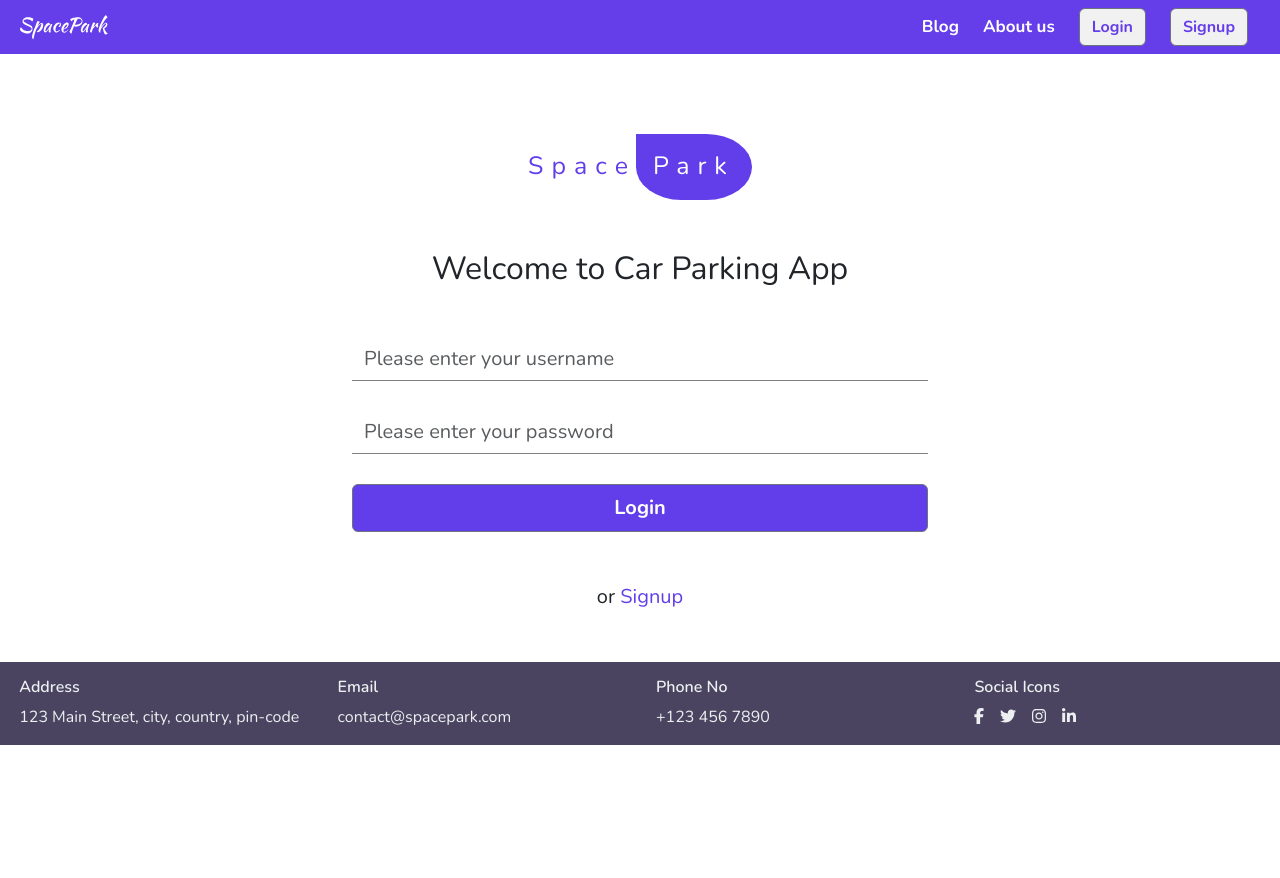
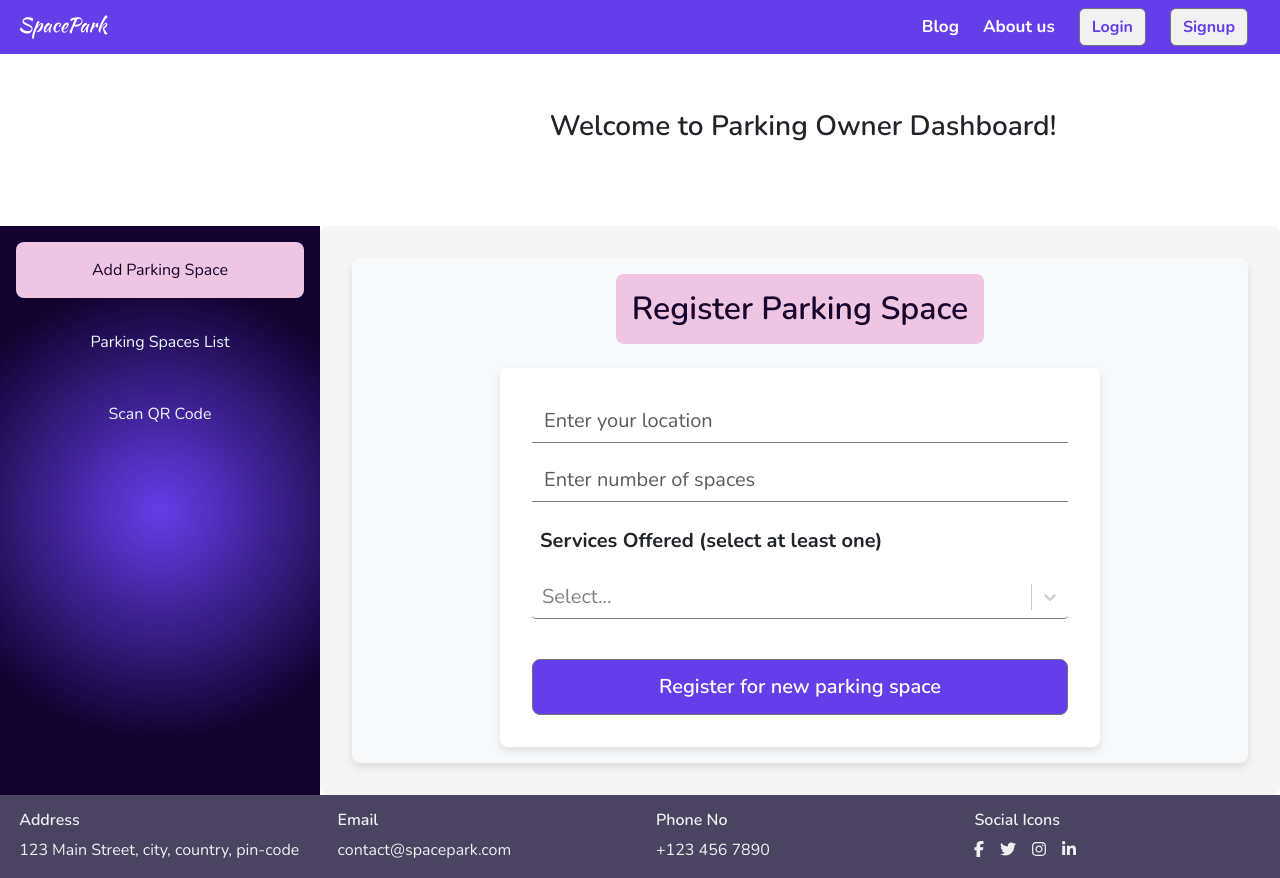
Before and after one commit to pesto-students/frontend-repo-spacepark, a React (Create React App) app: page /parkingOwner in a window 1280 px wide. Before the commit this address led to /login. Before the commit the page ends 800 px from the top, so only its background shows below. Built offline with nearby package versions, Linux system fonts and the light colour scheme.

Commit message:
park admin styling

```diff
--- a/src/App.js
+++ b/src/App.js
@@ -58,9 +58,8 @@ function App() {
             <Route path="/tickets" element={<TicketScreen />} />
             <Route
               path="/parkingOwner"
-              element={
-                <ProtectedRoute element={<ParkAdmin />} roles={["parkAdmin"]} />
-              }
+              element={<ParkAdmin />}
+              roles={["parkAdmin"]}
             />
             <Route
               path="/admindashboard"
--- a/src/components/AdminDashBoard/FormComponents/ParkingSpacesForm.js
+++ b/src/components/AdminDashBoard/FormComponents/ParkingSpacesForm.js
@@ -1,34 +1,55 @@
-import React, { useState, useEffect, useRef } from 'react';
-import { Button, Form, FormGroup, Label, Input, FormFeedback, Alert, Container, Spinner } from 'reactstrap';
-import axios from 'axios';
-import { useNavigate, useParams } from 'react-router-dom';
-import * as yup from 'yup';
-import { useAtom } from 'jotai';
-import { selectedServicesAtom, servicePricesAtom } from '../../../atom';
-import ServicePriceSelector from '../../RegisterParkingSpace/ServiceFormSelector';
-import { CreateService, ParkingSapceCreation } from "../../RegisterParkingSpace/RegisterHelper";
-import Logo from '../../Logo/Logo';
+import React, { useState, useEffect, useRef } from "react";
+import {
+  Label,
+  Button,
+  Form,
+  FormGroup,
+  Input,
+  FormFeedback,
+  Alert,
+  Container,
+  Spinner,
+} from "reactstrap";
+import axios from "axios";
+import { useNavigate, useParams } from "react-router-dom";
+import * as yup from "yup";
+import { useAtom } from "jotai";
+import { selectedServicesAtom, servicePricesAtom } from "../../../atom";
+import ServicePriceSelector from "../../RegisterParkingSpace/ServiceFormSelector";
+import {
+  CreateService,
+  ParkingSapceCreation,
+} from "../../RegisterParkingSpace/RegisterHelper";
+import Logo from "../../Logo/Logo";
 import { useUser } from "../../../context/userContext";
-import Nominatim from 'nominatim-geocoder';
+import Nominatim from "nominatim-geocoder";
+import "./ParkingSpacesForm.scss";
 
 const parkingSpaceSchema = yup.object().shape({
-  location: yup.string().required('Location is required'),
+  location: yup.string().required("Location is required"),
   numberOfSpaces: yup
     .number()
-    .required('Number of spaces available is required')
-    .positive('Number of spaces must be a positive integer')
-    .integer('Number of spaces must be a whole number'),
-  services: yup.array()
-    .of(yup.object().shape({
-      service: yup.string().required('Service is required'),
-      price: yup.number().typeError('Price must be a number').required('Price is required').positive('Price must be positive')
-    }))
-    .min(1, 'Select at least one service')
+    .required("Number of spaces available is required")
+    .positive("Number of spaces must be a positive integer")
+    .integer("Number of spaces must be a whole number"),
+  services: yup
+    .array()
+    .of(
+      yup.object().shape({
+        service: yup.string().required("Service is required"),
+        price: yup
+          .number()
+          .typeError("Price must be a number")
+          .required("Price is required")
+          .positive("Price must be positive"),
+      })
+    )
+    .min(1, "Select at least one service"),
 });
 
 const initialFormData = {
-  numberOfSpaces: '',
-  location: '',
+  numberOfSpaces: "",
+  location: "",
   services: [],
 };
 
@@ -36,9 +57,9 @@ const ParkingSpacesForm = () => {
   const [formData, setFormData] = useState(initialFormData);
   const [errors] = useState({});
   const [error, setError] = useState(null);
-  const [location, setLocation] = useState({ placeName: '', lat: 0, lng: 0 });
+  const [location, setLocation] = useState({ placeName: "", lat: 0, lng: 0 });
   const [isDisabled, setIsDisabled] = useState(false);
-  const [loading, setLoading] = useState(false); // Add loading state
+  const [loading, setLoading] = useState(false);
   const navigate = useNavigate();
   const { id } = useParams();
   const [selectedServices] = useAtom(selectedServicesAtom);
@@ -50,10 +71,12 @@ const ParkingSpacesForm = () => {
     if (id) {
       const fetchParkingSpaceData = async () => {
         try {
-          const response = await axios.get(`${process.env.REACT_APP_API_URL}api/parkingSpaces/${id}`);
+          const response = await axios.get(
+            `${process.env.REACT_APP_API_URL}api/parkingSpaces/${id}`
+          );
           setFormData(response.data);
         } catch (error) {
-          console.error('Error fetching parking space data:', error);
+          console.error("Error fetching parking space data:", error);
         }
       };
       fetchParkingSpaceData();
@@ -68,33 +91,45 @@ const ParkingSpacesForm = () => {
   const handleSubmit = async (e) => {
     e.preventDefault();
     setIsDisabled(true);
-    setLoading(true); // Set loading to true
+    setLoading(true);
     const nominatim = new Nominatim();
     const userId = user?.id;
 
-    const servicesData = selectedServices.map(service => ({
+    const servicesData = selectedServices.map((service) => ({
       service: service.value,
-      price: servicePrices[service.value] || ''
+      price: servicePrices[service.value] || "",
     }));
 
     const parkingSpaceData = {
       ...formData,
-      services: servicesData
+      services: servicesData,
     };
 
     try {
-      await parkingSpaceSchema.validate(parkingSpaceData, { abortEarly: false });
+      await parkingSpaceSchema.validate(parkingSpaceData, {
+        abortEarly: false,
+      });
 
       setError(null);
       if (formData.location) {
-        const results = await nominatim.search({ q: formData.location, addressdetails: true });
+        const results = await nominatim.search({
+          q: formData.location,
+          addressdetails: true,
+        });
         if (results && results.length > 0) {
           const { lat, lon, display_name } = results[0];
-          setLocation({ placeName: display_name, lat: parseFloat(lat), lng: parseFloat(lon) });
+          setLocation({
+            placeName: display_name,
+            lat: parseFloat(lat),
+            lng: parseFloat(lon),
+          });
         }
       }
 
-      const createService = await CreateService({ userId: userId, services: parkingSpaceData.services });
+      const createService = await CreateService({
+        userId: userId,
+        services: parkingSpaceData.services,
+      });
       if (createService) {
         const parkingSpaceCreation = await ParkingSapceCreation({
           userId: userId,
@@ -102,17 +137,15 @@ const ParkingSpacesForm = () => {
           location: formData.location,
           noOfSpaces: formData.numberOfSpaces,
           latitude: location.lat,
-          longitude: location.lng
+          longitude: location.lng,
         });
         if (parkingSpaceCreation) {
-          navigate('/parkingOwner');
+          navigate("/parkingOwner");
         }
       }
 
-      // Reset form fields after successful submission
       setFormData(initialFormData);
 
-      // Clear ServicePriceSelector inputs if available
       if (servicePriceSelectorRef.current) {
         servicePriceSelectorRef.current.clearInputs();
       }
@@ -122,27 +155,29 @@ const ParkingSpacesForm = () => {
       setError(validationError.errors[0]);
     } finally {
       setIsDisabled(false);
-      setLoading(false); // Reset loading state
+      setLoading(false);
     }
   };
 
   return (
-    <Container className="login-container" fluid>
-      <div className='d-flex justify-content-center mb-80'>
+    <Container className="login-container">
+      {/* <div className="d-flex justify-content-center mb-4">
         <Logo />
-      </div>
-      <h2 className='text-center mb-40'>{id ? 'Edit Parking Space' : 'Register Parking Space'}</h2>
-      <Form onSubmit={handleSubmit} className='mt-40'>
+      </div> */}
+      <h2 className="text-center mb-4">
+        {id ? "Edit Parking Space" : "Register Parking Space"}
+      </h2>
+      <Form onSubmit={handleSubmit} className="form">
         <FormGroup>
           <Input
             type="text"
             name="location"
             id="location"
             placeholder="Enter your location"
-            className='field-val mb-40'
+            className="field-val"
             value={formData.location}
             onChange={handleInputChange}
-            disabled={isDisabled || loading} // Disable input when loading
+            disabled={isDisabled || loading}
           />
           {errors.location && <FormFeedback>{errors.location}</FormFeedback>}
         </FormGroup>
@@ -152,24 +187,45 @@ const ParkingSpacesForm = () => {
             name="numberOfSpaces"
             id="numberOfSpaces"
             placeholder="Enter number of spaces"
-            className='field-val mb-40'
+            className="field-val"
             value={formData.numberOfSpaces}
             onChange={handleInputChange}
-            disabled={isDisabled || loading} // Disable input when loading
+            disabled={isDisabled || loading}
           />
-          {errors.numberOfSpaces && <FormFeedback>{errors.numberOfSpaces}</FormFeedback>}
+          {errors.numberOfSpaces && (
+            <FormFeedback>{errors.numberOfSpaces}</FormFeedback>
+          )}
         </FormGroup>
         <FormGroup>
-          <Label className='f-20 bold p-2'>Services Offered (select at least one)</Label>
+          <Label className="f-20 bold p-2">
+            Services Offered (select at least one)
+          </Label>
           <div>
-            <FormGroup check className='f-20 px-0 mx-0 my-1'>
-              <ServicePriceSelector ref={servicePriceSelectorRef} disabled={isDisabled || loading} /> {/* Disable ServicePriceSelector when loading */}
+            <FormGroup check className="f-20 px-0 mx-0 my-1">
+              <ServicePriceSelector
+                ref={servicePriceSelectorRef}
+                disabled={isDisabled || loading}
+              />
             </FormGroup>
           </div>
         </FormGroup>
-        {error && <Alert color='danger mt-60'>{error}</Alert>}
-        <Button type='submit' className='w-100 mt-3 back-color text-bold p-2 f-20' disabled={isDisabled || loading}>
-          {loading ? <Spinner size="sm" /> : id ? 'Update Parking Space' : 'Register for new parking space'} {/* Display loader when loading */}
+        {error && (
+          <Alert color="danger" className="mt-4">
+            {error}
+          </Alert>
+        )}
+        <Button
+          type="submit"
+          className="button mt-4"
+          disabled={isDisabled || loading}
+        >
+          {loading ? (
+            <Spinner size="sm" />
+          ) : id ? (
+            "Update Parking Space"
+          ) : (
+            "Register for new parking space"
+          )}
         </Button>
       </Form>
     </Container>
--- /dev/null
+++ b/src/components/AdminDashBoard/FormComponents/ParkingSpacesForm.scss
@@ -0,0 +1,76 @@
+.login-container {
+  display: flex;
+  flex-direction: column;
+  align-items: center;
+  padding: 1rem;
+  background-color: #f8f9fa;
+  border-radius: 8px;
+  box-shadow: 0 4px 8px rgba(0, 0, 0, 0.1);
+  margin-top: 0;
+}
+
+h2 {
+  font-size: 2rem !important;
+  font-weight: 600 !important;
+  color: #16022c !important;
+  margin-bottom: 2rem !important;
+  border-radius: 8px !important;
+  padding: 1rem !important;
+  background-color: #eec6e2 !important;
+}
+
+.form {
+  width: 100%;
+  max-width: 600px;
+  padding: 2rem;
+  background-color: #fff;
+  border-radius: 8px;
+  box-shadow: 0 4px 8px rgba(0, 0, 0, 0.1);
+}
+
+.field-val {
+  padding: 0.75rem;
+  border-radius: 8px;
+  border: 1px solid #ced4da;
+  font-size: 1rem;
+  margin-bottom: 1rem;
+
+  &:focus {
+    border-color: #80bdff;
+    outline: 0;
+    box-shadow: 0 0 0 0.2rem rgba(0, 123, 255, 0.25);
+  }
+}
+
+.form-feedback {
+  color: #dc3545;
+  font-size: 0.875rem;
+  margin-top: -0.75rem;
+  margin-bottom: 1rem;
+}
+
+.alert {
+  margin-top: 1.5rem;
+  font-size: 1rem;
+}
+
+.button {
+  width: 100%;
+  padding: 0.75rem !important;
+  font-size: 1.25rem !important;
+  font-weight: 600 !important;
+  background-color: #653eea !important;
+  color: #fff !important;
+  border: none;
+  border-radius: 8px !important;
+  cursor: pointer;
+
+  &:hover {
+    background-color: #0056b3 !important;
+  }
+
+  &:disabled {
+    background-color: #6c757d;
+    cursor: not-allowed;
+  }
+}
--- a/src/components/AdminDashBoard/Menu.jsx
+++ b/src/components/AdminDashBoard/Menu.jsx
@@ -1,20 +1,21 @@
-import React from 'react';
+import React from "react";
+import "./MenuComponent.scss";
 
 function MenuComponent({ activeIndex, changeMenuIndex, options }) {
-  // const options = ;
-
   return (
-    <>
+    <div className="menu-component">
       {options.map((elem, index) => (
         <div
-          className={`f-20 p-3 menu-opt ${Number(activeIndex) === index ? 'active-menu' : ''}`}
+          className={`menu-item ${
+            Number(activeIndex) === index ? "active-menu" : ""
+          }`}
           onClick={() => changeMenuIndex(index)}
           key={index}
         >
           {elem}
         </div>
       ))}
-    </>
+    </div>
   );
 }
 
--- /dev/null
+++ b/src/components/AdminDashBoard/MenuComponent.scss
@@ -0,0 +1,24 @@
+.menu-component {
+  display: flex;
+  flex-direction: column;
+  gap: 1rem;
+
+  .menu-item {
+    padding: 1rem;
+    border-radius: 8px;
+    transition: all 0.3s;
+    text-align: center;
+    color: aliceblue;
+
+    &:hover {
+      background: #4b4461;
+      color: #fff;
+      cursor: pointer;
+    }
+
+    &.active-menu {
+      background: #eec6e2;
+      color: #16022c;
+    }
+  }
+}
--- /dev/null
+++ b/src/components/AdminDashBoard/ParkingSpacesTable.scss
@@ -0,0 +1,54 @@
+.parking-spaces-table {
+  .MuiPaper-root {
+    border-radius: 12px;
+    overflow: hidden;
+    background-color: #f9f9f9;
+    box-shadow: 0 4px 10px rgba(0, 0, 0, 0.1);
+  }
+
+  .MuiTableContainer-root {
+    height: 80vh;
+  }
+
+  .table-header {
+    background-color: #4b4461;
+    color: #fff;
+    font-weight: bold;
+    text-align: center;
+    font-size: 1.1rem;
+  }
+
+  .table-row {
+    &:hover {
+      background-color: #f1f1f1;
+    }
+  }
+
+  .table-cell {
+    text-align: center;
+    font-size: 1rem;
+    color: #333;
+  }
+
+  .edit-button {
+    background-color: #4b4461;
+    color: #fff;
+    &:hover {
+      background-color: #1a1a1a;
+    }
+  }
+
+  .table-pagination {
+    .MuiTablePagination-root {
+      color: #4b4461;
+    }
+
+    .MuiSelect-select {
+      color: #4b4461;
+    }
+
+    .MuiIconButton-root {
+      color: #4b4461;
+    }
+  }
+}
--- a/src/components/ParkAdmin/ParkAdmin.jsx
+++ b/src/components/ParkAdmin/ParkAdmin.jsx
@@ -1,11 +1,13 @@
-import React, { useEffect } from 'react';
-import { useAtom } from 'jotai';
-import ParkingSpacesTable from '../AdminDashBoard/ParkingSpacesTable';
-import MenuComponent from '../../components/AdminDashBoard/Menu';
-import { Row, Col } from 'reactstrap';
-import { menuIndexState } from '../../atom';
-import ParkingSpacesForm from '../AdminDashBoard/FormComponents/ParkingSpacesForm';
-import QRCodeScanner from '../QRCodeScanner/QRCodeScanner';
+import React, { useEffect } from "react";
+import { useAtom } from "jotai";
+import ParkingSpacesTable from "../AdminDashBoard/ParkingSpacesTable";
+import MenuComponent from "../../components/AdminDashBoard/Menu";
+import { Row, Col } from "reactstrap";
+import { menuIndexState } from "../../atom";
+import ParkingSpacesForm from "../AdminDashBoard/FormComponents/ParkingSpacesForm";
+import QRCodeScanner from "../QRCodeScanner/QRCodeScanner";
+import movingCar from "./../../assets/A Running Car.gif";
+import "./ParkAdmin.scss";
 
 function ParkAdmin() {
   const [activeIndex, setActiveIndex] = useAtom(menuIndexState);
@@ -20,29 +22,39 @@ function ParkAdmin() {
         return <ParkingSpacesTable />;
       case 0:
         return <ParkingSpacesForm />;
-        case 2:
-          return <QRCodeScanner />;
+      case 2:
+        return <QRCodeScanner />;
       default:
         return <></>;
     }
   };
 
   return (
-    <>
-      <h3 className='mt-4 text-center mb-80'>Welcome to parking owner dashboard!</h3>
-      <Row className='mx-0 px-0'>
-        <Col className='' style={{ cursor: 'pointer' }}>
+    <div className="park-admin">
+      <Row mx-0 px-0 row-heading>
+        <Col></Col>
+        <Col className="col-9 content-col heading">
+          <h3 className="mt-4 text-center mb-80">
+            Welcome to Parking Owner Dashboard!
+          </h3>
+        </Col>
+      </Row>
+
+      <Row className="mx-0 px-0">
+        <Col className="menu-col" style={{ cursor: "pointer" }}>
           <MenuComponent
             activeIndex={activeIndex}
             changeMenuIndex={setActiveIndex}
-            options={['Add Parking Space', 'Parking Spaces List', "Scan QR Code"]}
+            options={[
+              "Add Parking Space",
+              "Parking Spaces List",
+              "Scan QR Code",
+            ]}
           />
         </Col>
-        <Col className='col-9'>
-          {renderContent()}
-        </Col>
+        <Col className="col-9 content-col">{renderContent()}</Col>
       </Row>
-    </>
+    </div>
   );
 }
 
--- /dev/null
+++ b/src/components/ParkAdmin/ParkAdmin.scss
@@ -0,0 +1,15 @@
+.park-admin {
+  .menu-col {
+    background: radial-gradient(circle, #653eea 0%, #120230 70%);
+    padding: 1rem;
+  }
+
+  .content-col {
+    padding: 2rem;
+    background: #f5f5f5;
+    border-radius: 8px;
+  }
+  .heading {
+    background-color: #ffffff !important;
+  }
+}
```
Also changed, not shown: src/components/AdminDashBoard/ParkingSpacesTable.jsx (+88 -37 lines), src/assets/A Running Car.gif (added), src/assets/WelcomeBanner.svg (added).
